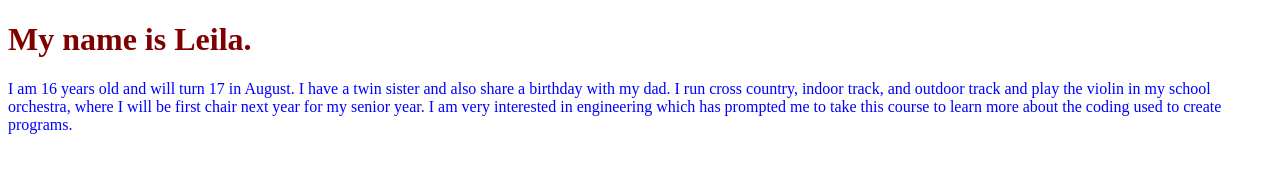
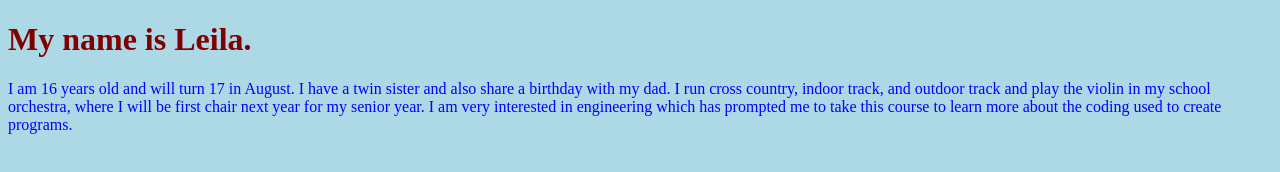
Before and after one commit to leilakipnes/leilakipnes.github.io, a plain HTML site: page index.html in a window 1280 px wide. Drawn offline with Linux system fonts and the light colour scheme.

Commit message:
Update index.html

```diff
--- a/index.html
+++ b/index.html
@@ -3,7 +3,7 @@
   <head>
     <title>My Personal Introduction</title>
     <style>
-      body {background-color: light blue;}
+      body {background-color: lightblue;}
       h1 {color: maroon;}
       p {color: blue;}
     </style>
```
